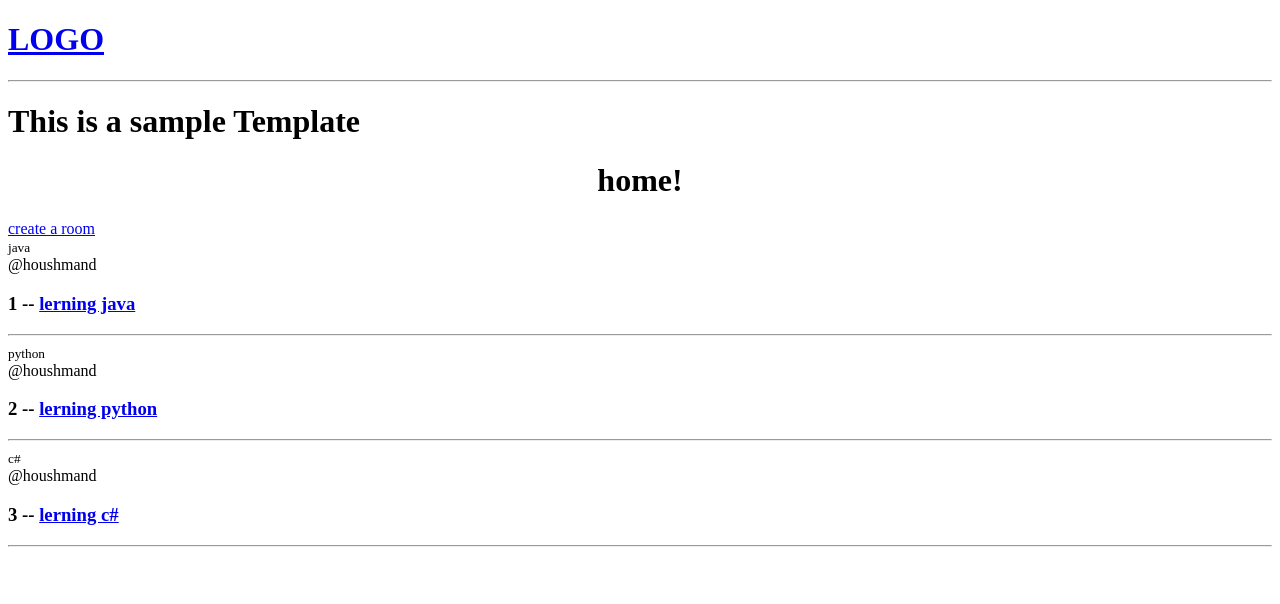
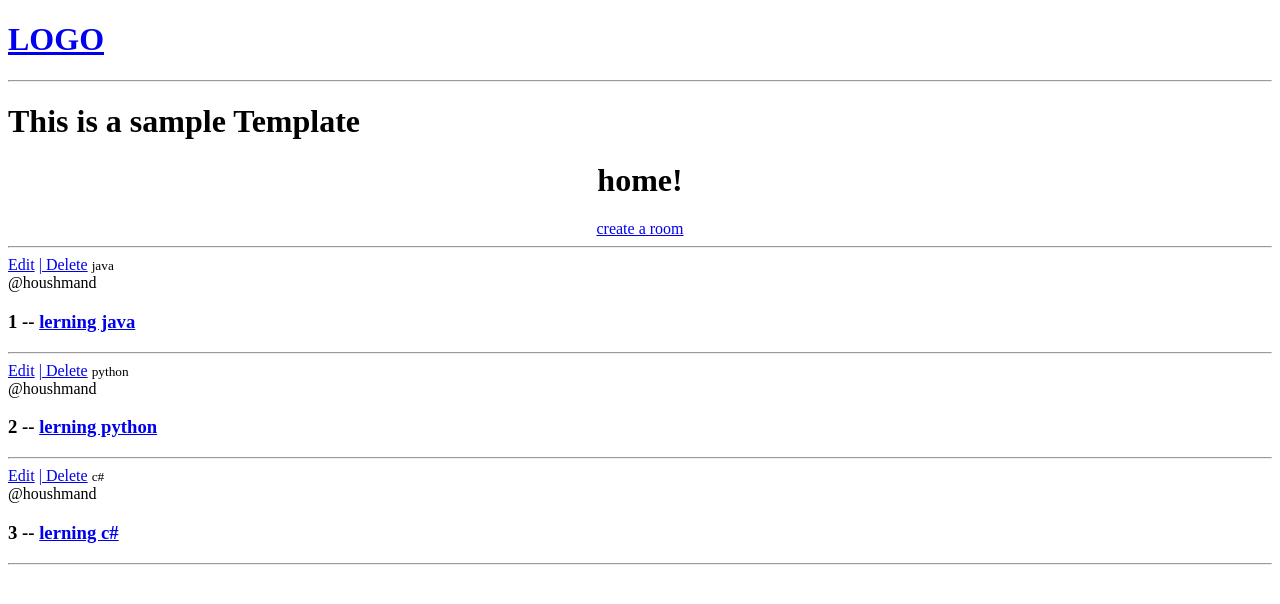
Before and after one commit to houshmand-2005/django4, a Django app: page / in a window 1280 px wide. Shown: the top 604 px of the page. Run offline with Django 4.2, Linux system fonts and the light colour scheme; data comes from the database, SQL or seed files in the repository.

Commit message:
add delete and edit url and it works :)

```diff
--- a/houshmand/base/templates/base/home.html
+++ b/houshmand/base/templates/base/home.html
@@ -3,11 +3,14 @@
 
 <h1>This is a sample Template</h1>
 <center><h1>home!</h1></center>
-<div>
-    <a href="{% url 'create-room' %}">create a room</a>
+<div><center>
+    <a href="{% url 'create-room' %}">create a room</a></center>
+    <hr>
     <div>
         {% for room in rooms %}
         <div>
+            <a href="{% url 'update-room' room.id %}">Edit</a>
+            <a href="{% url 'delete-room' room.id %}">| Delete</a>
             <small>{{room.topics.name}}</small>
             <br>
             <span>@{{room.host.username}}</span>
```
